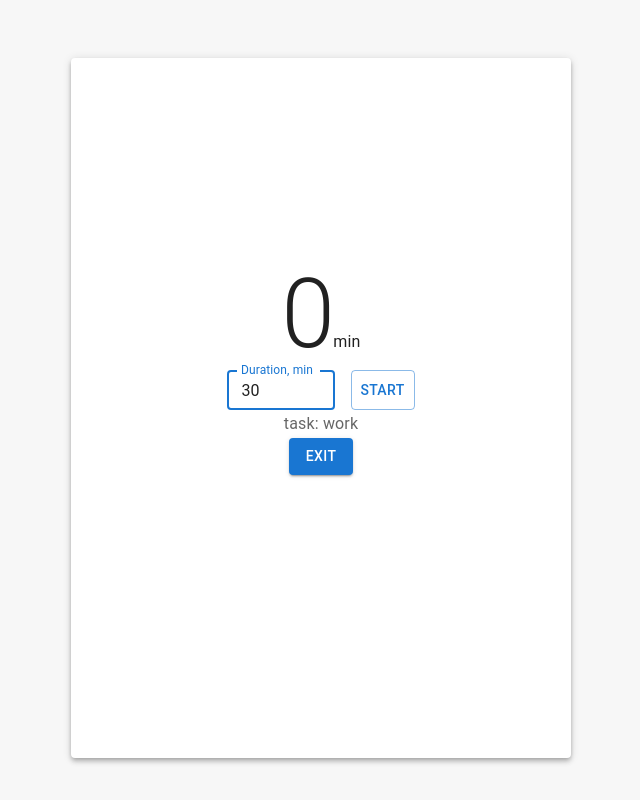
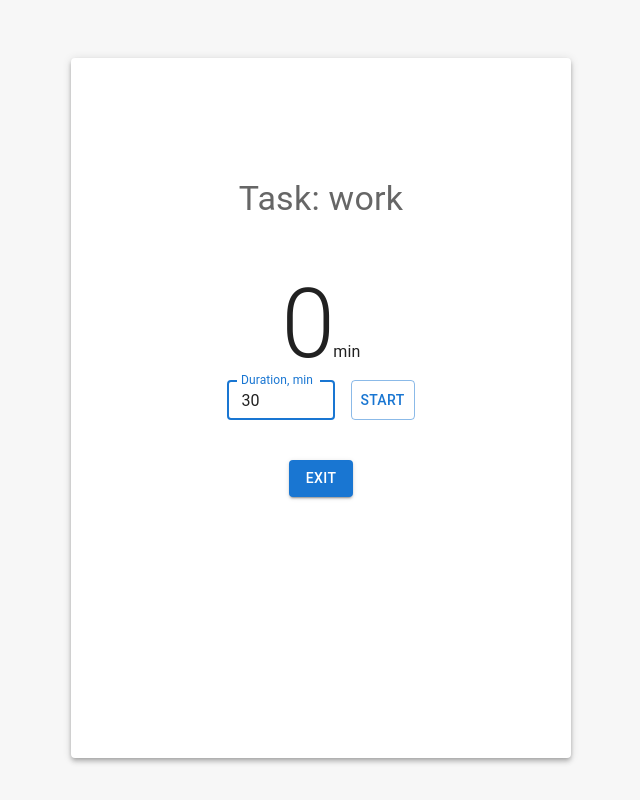
Before and after one commit to dmitriiTr/flowmodoro, a React (Vite) app: page / in a window 1280 px wide. Shown: the whole page, without its empty margins (319-959 px from the left). Built offline with nearby package versions, Linux system fonts and the light colour scheme.

Commit message:
Time up warning and task title as header

```diff
--- a/src/App.tsx
+++ b/src/App.tsx
@@ -14,6 +14,7 @@ import {
   TableContainer,
   TableHead,
   TableRow,
+  Typography,
 } from '@mui/material';
 import { useEffect, useState } from 'react';
 
@@ -161,19 +162,31 @@ const App = () => {
       <Grid container alignItems="center" justifyContent="center">
         <Grid item>
           <SizedPaper elevation={4}>
-            <Box pt={25} m={2}>
+            <Box pt={15} m={2}>
               {showTimer
                 ? <>
                   {lastFocus
-                    ? <Timer
-                      lastFocus={lastFocus}
-                      handleExit={handleExitTimer}
-                    />
-                    : <Stopwatch
-                      selectedTask={selectedTask}
-                      handleExit={handleExitStopwatch}
-                    />}
-                  <Box sx={{ display: 'flex', justifyContent: 'center' }}>
+                    ? <>
+                      <Typography textAlign='center'
+                        color='textSecondary' variant="h4">
+                        Task: Rest
+                      </Typography>
+                      <Timer
+                        lastFocus={lastFocus}
+                        handleExit={handleExitTimer}
+                      />
+                    </>
+                    : <>
+                      <Typography textAlign='center'
+                        color='textSecondary' variant="h4">
+                        Task: {selectedTask?.activity}
+                      </Typography>
+                      <Stopwatch
+                        handleExit={handleExitStopwatch}
+                      />
+                    </>}
+                  <Box sx={{ display: 'flex', justifyContent: 'center' }}
+                    pt={5}>
                     <Button variant='contained' onClick={() => handleReturn()}>
                       Exit
                     </Button>
--- a/src/Stopwatch.tsx
+++ b/src/Stopwatch.tsx
@@ -1,20 +1,17 @@
 import { Box, Stack, TextField } from '@mui/material';
 
 import Button from '@mui/material/Button';
-import { Task } from './App';
 import { Time } from './Time';
-import Typography from '@mui/material/Typography';
 import { useState } from 'react';
 import { useStopwatch } from 'react-timer-hook';
 
 interface StopwatchProps {
-  selectedTask?: Task,
   handleExit: (seconds: number) => void,
 }
 
 // eslint-disable-next-line @typescript-eslint/naming-convention
 const Stopwatch = (props: StopwatchProps) => {
-  const { selectedTask, handleExit } = props;
+  const { handleExit } = props;
 
   const baseDuration = 30;
   const [started, setStarted] = useState(false);
@@ -43,7 +40,7 @@ const Stopwatch = (props: StopwatchProps) => {
   };
 
   return (
-    <Box display='flex' flexDirection='column'
+    <Box display='flex' flexDirection='column' pt={6}
       alignItems="center" justifyContent="center">
       <Time hours={hours} minutes={minutes} seconds={seconds}
         overtime={totalSeconds >= focusSeconds} />
@@ -62,12 +59,8 @@ const Stopwatch = (props: StopwatchProps) => {
               onClick={() => handleStartClick()}>
               Start
             </Button>}
-
         </Stack>
       </Box>
-      <Typography textAlign='center' color='textSecondary' variant="subtitle1">
-        task: {selectedTask?.activity}
-      </Typography>
     </Box>
   );
 };
--- a/src/Timer.tsx
+++ b/src/Timer.tsx
@@ -14,7 +14,7 @@ const Timer = (props: TimerProps) => {
   const { handleExit, lastFocus } = props;
 
   const timeRest = new Date();
-  const restSeconds = lastFocus / 5; // lastFocus / 5
+  const restSeconds = lastFocus / 5;
   timeRest.setSeconds(timeRest.getSeconds() + restSeconds);
 
   const onExpire = () => {
@@ -35,16 +35,19 @@ const Timer = (props: TimerProps) => {
     handleExit();
   };
 
+  const isTimeUp = hours === 0 && minutes === 0 && seconds === 0;
+
   return (
-    <Box display='flex' flexDirection='column'
+    <Box display='flex' flexDirection='column' pt={6}
       alignItems="center" justifyContent="center">
-      <Time hours={hours} minutes={minutes} seconds={seconds} />
+      {isTimeUp
+        ? <Typography display={'inline'} textAlign='center' variant='h1'>
+          Time Up
+        </Typography>
+        : <Time hours={hours} minutes={minutes} seconds={seconds} />}
       <Button variant='outlined' onClick={() => handleExitClick()}>
         End rest
       </Button>
-      <Typography textAlign='center' color="textSecondary" variant="subtitle1">
-        rest
-      </Typography>
     </Box>
   );
 };
```
